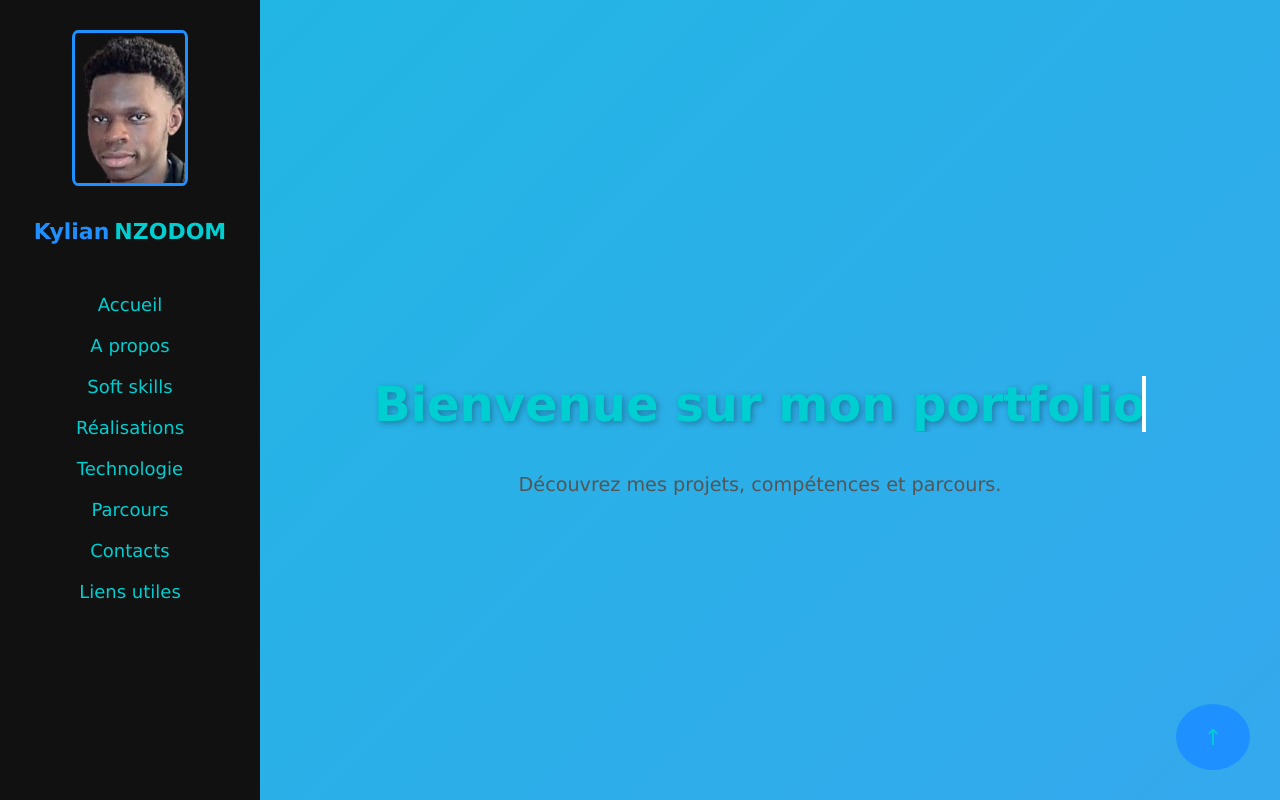
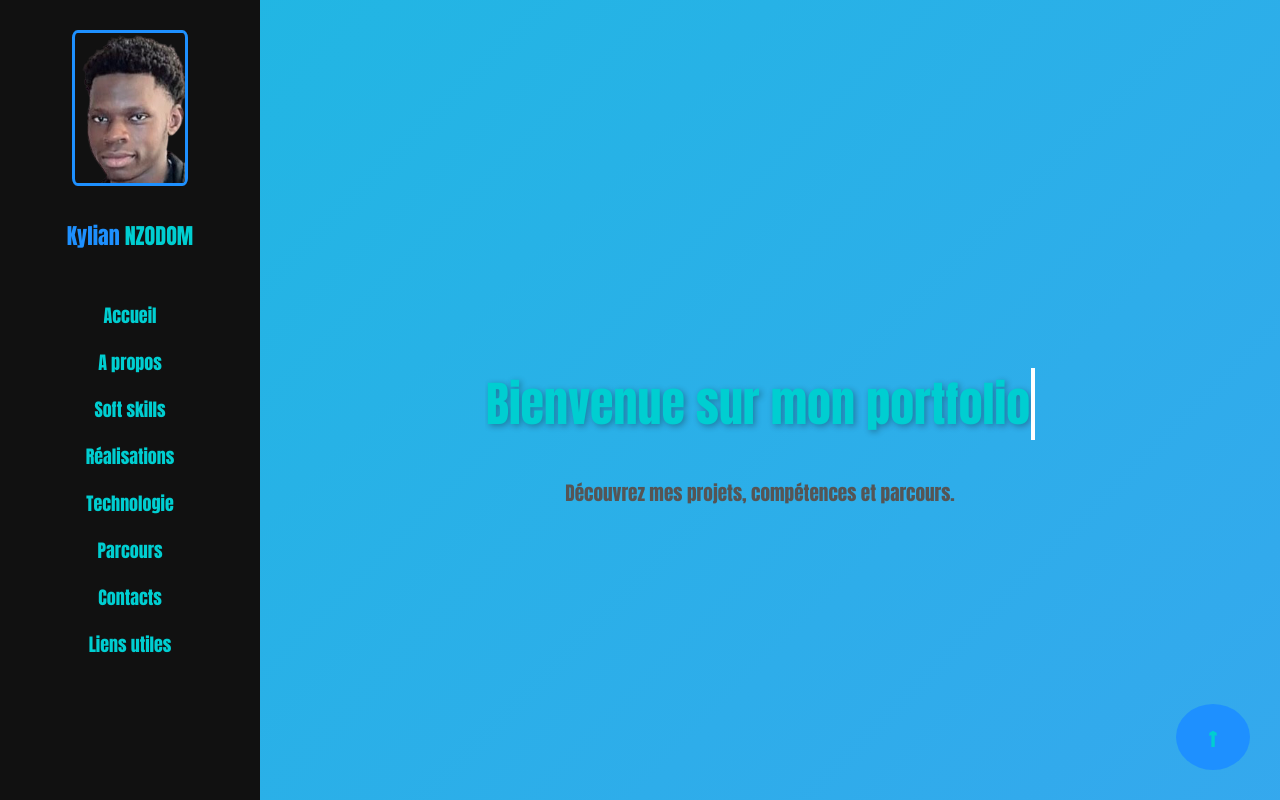
Before and after one commit to Kylian-17/Portfolio, a plain HTML site: page index.html in a window 1280 px wide. Shown: the top 800 px of the page. Drawn offline with Linux system fonts and the light colour scheme.

Commit message:
modification de la police d'écriture

```diff
--- a/Asset/style.css
+++ b/Asset/style.css
@@ -3,7 +3,7 @@ html {
 }
 
 body {
-  font-family: 'Lucida Sans', 'Lucida Sans Regular', 'Lucida Grande', 'Lucida Sans Unicode', Geneva, Verdana, sans-serif;
+  font-family:Impact, Haettenschweiler, 'Arial Narrow Bold', sans-serif
 }
 /* Sidebar globale */
 .sidebar {
```
